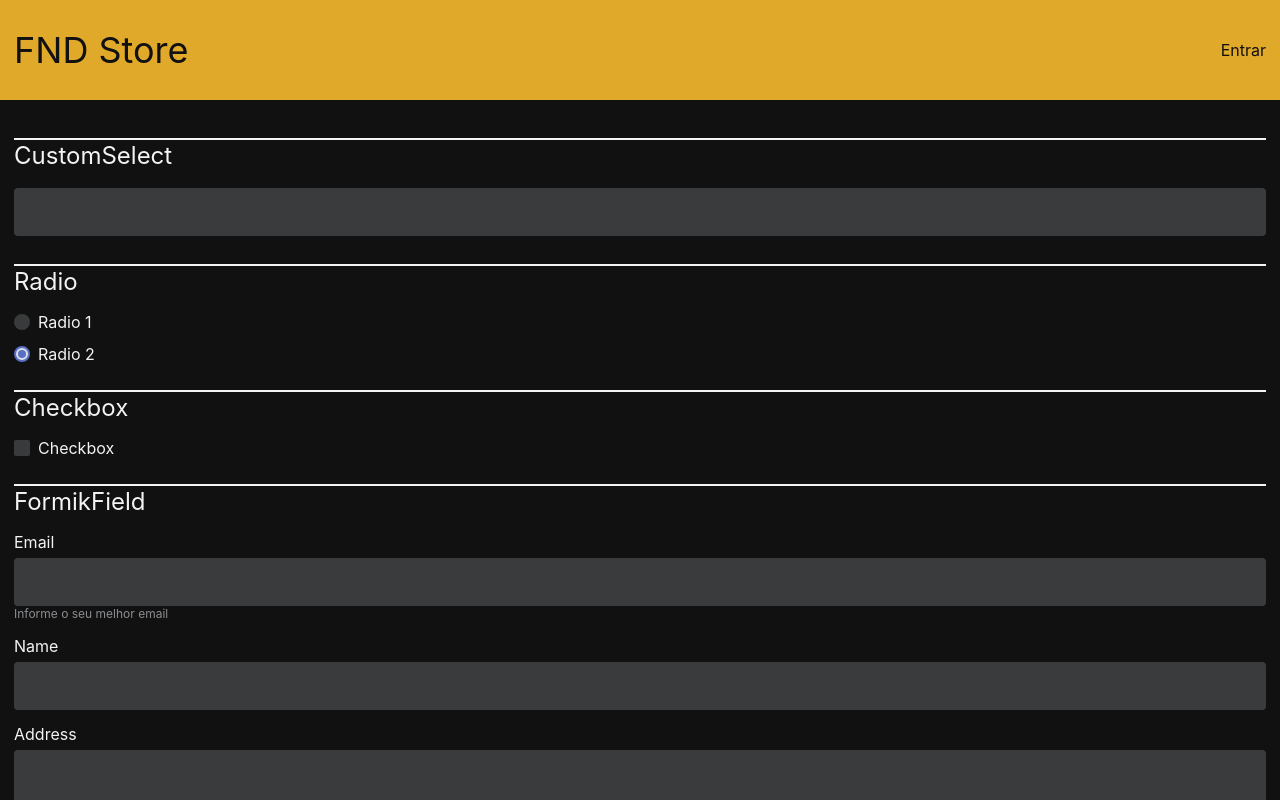
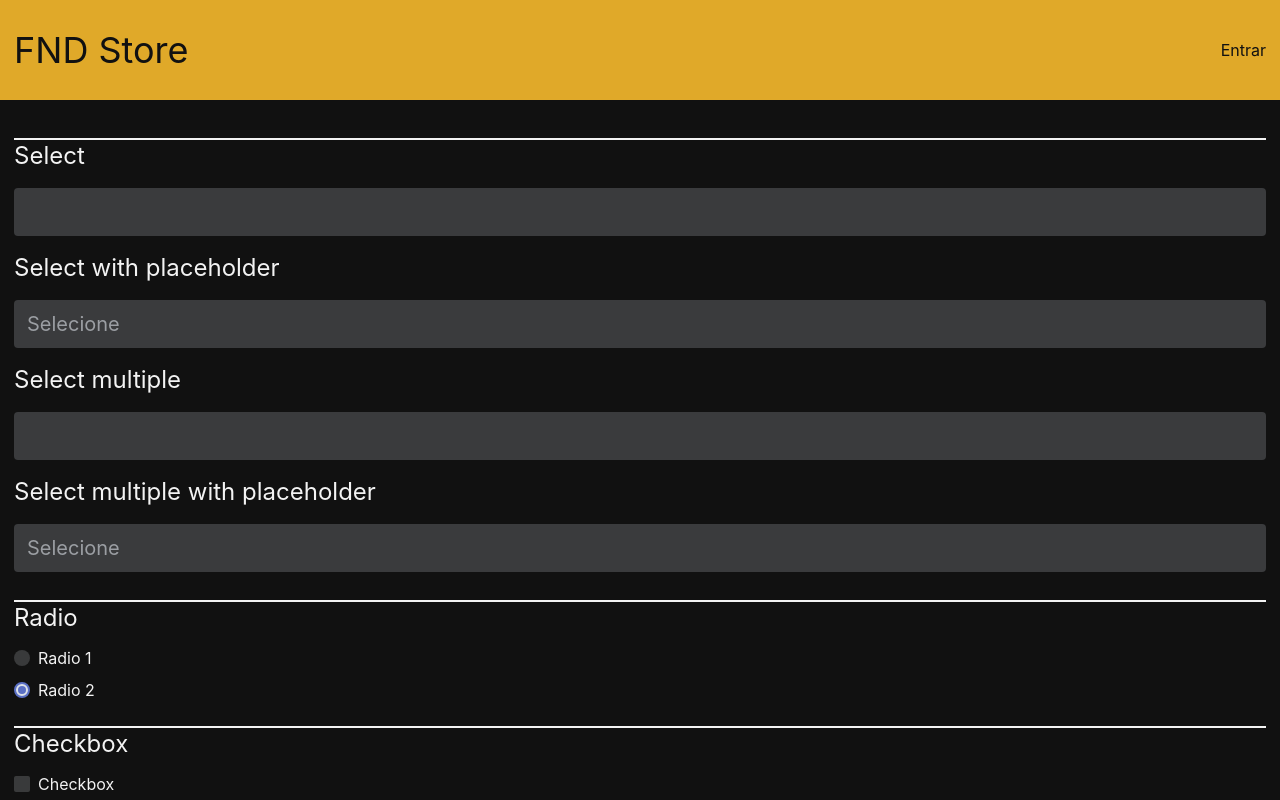
Before and after one commit to fndcaique/fnd-store-web-nextjs, a Next.js app: page /components in a window 1280 px wide. Shown: the top 800 px of the page. Built offline with nearby package versions, Linux system fonts and the light colour scheme.

Commit message:
feat: select with placeholder

```diff
--- a/src/components/form/select.tsx
+++ b/src/components/form/select.tsx
@@ -115,15 +115,19 @@ export default class Select extends React.Component<SelectProps, SelectState> {
     );
 
     if (this.props.multiple) {
-      const newHash = (this.value as SelectValueArray)?.reduce<SelectHash>(
-        (acc, val) => {
+      const value = this.value as SelectValueArray;
+      if (value && value.length) {
+        const newHash = value.reduce<SelectHash>((acc, val) => {
           acc[val] = true;
           return acc;
-        },
-        {}
-      );
-
-      this.selectedOptionsHash = newHash ?? {};
+        }, {});
+        this.selectedOptionsHash = newHash;
+      }
+    } else {
+      const value = this.value as SelectValue;
+      if (isDefined(value) && value !== '') {
+        this.selectedOptionsHash[value] = true;
+      }
     }
 
     this.setState({ selectedOptions });
@@ -233,9 +237,10 @@ export default class Select extends React.Component<SelectProps, SelectState> {
             type='button'
           >
             <p
-            // [ngClass]="{ placeholder: [null, undefined].includes(this.value) || this.value.length === 0 }"
+              // [ngClass]="{ placeholder: [null, undefined].includes(this.value) || this.value.length === 0 }"
+              className={classNames({ 'text-neutral-3': !display })}
             >
-              {display}
+              {display || this.props.placeholder}
             </p>
             {/* <app-icon
           [size]="18"
--- a/src/pages/components.tsx
+++ b/src/pages/components.tsx
@@ -155,6 +155,7 @@ export default function ComponentsPage() {
             name='email'
             label='Email'
             helperText='Informe o seu melhor email'
+            placeholder='email@exemplo.com'
             formik={formik}
           />
           <FormikField name='name' label='Name' formik={formik} />
@@ -224,8 +225,24 @@ export default function ComponentsPage() {
         </section>
 
         <section className='flex flex-col gap-4 mt-6'>
-          <h1 className='text-2xl'>CustomSelect</h1>
-
+          <h1 className='text-2xl'>Select</h1>
+          <Select
+            onChange={(e) => console.log(e)}
+            options={Array.from({ length: 5 }).map((_, index) => ({
+              value: index,
+              label: `Option ${index}`
+            }))}
+          ></Select>
+          <h1 className='text-2xl'>Select with placeholder</h1>
+          <Select
+            onChange={(e) => console.log(e)}
+            options={Array.from({ length: 5 }).map((_, index) => ({
+              value: index,
+              label: `Option ${index}`
+            }))}
+            placeholder='Selecione'
+          ></Select>
+          <h1 className='text-2xl'>Select multiple</h1>
           <Select
             onChange={(e) => console.log(e)}
             // actions
@@ -235,6 +252,17 @@ export default function ComponentsPage() {
               label: `Option ${index}`
             }))}
           ></Select>
+          <h1 className='text-2xl'>Select multiple with placeholder</h1>
+          <Select
+            onChange={(e) => console.log(e)}
+            // actions
+            multiple
+            options={Array.from({ length: 5 }).map((_, index) => ({
+              value: index,
+              label: `Option ${index}`
+            }))}
+            placeholder='Selecione'
+          ></Select>
         </section>
       </Container>
     </Page>
```
